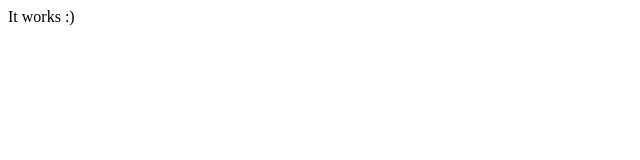
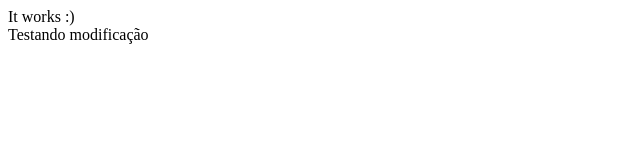
Before and after one commit to gbgdev/tcc, a plain HTML site: page index.html in a window 1280 px wide. Shown: the whole page, without its empty margins (0-640 px from the left). Drawn offline with Linux system fonts and the light colour scheme.

Commit message:
Modificando coneúdo da página principal

```diff
--- a/index.html
+++ b/index.html
@@ -1 +1,2 @@
 <div>It works :)</div>
+<div>Testando modificação</div>
```
